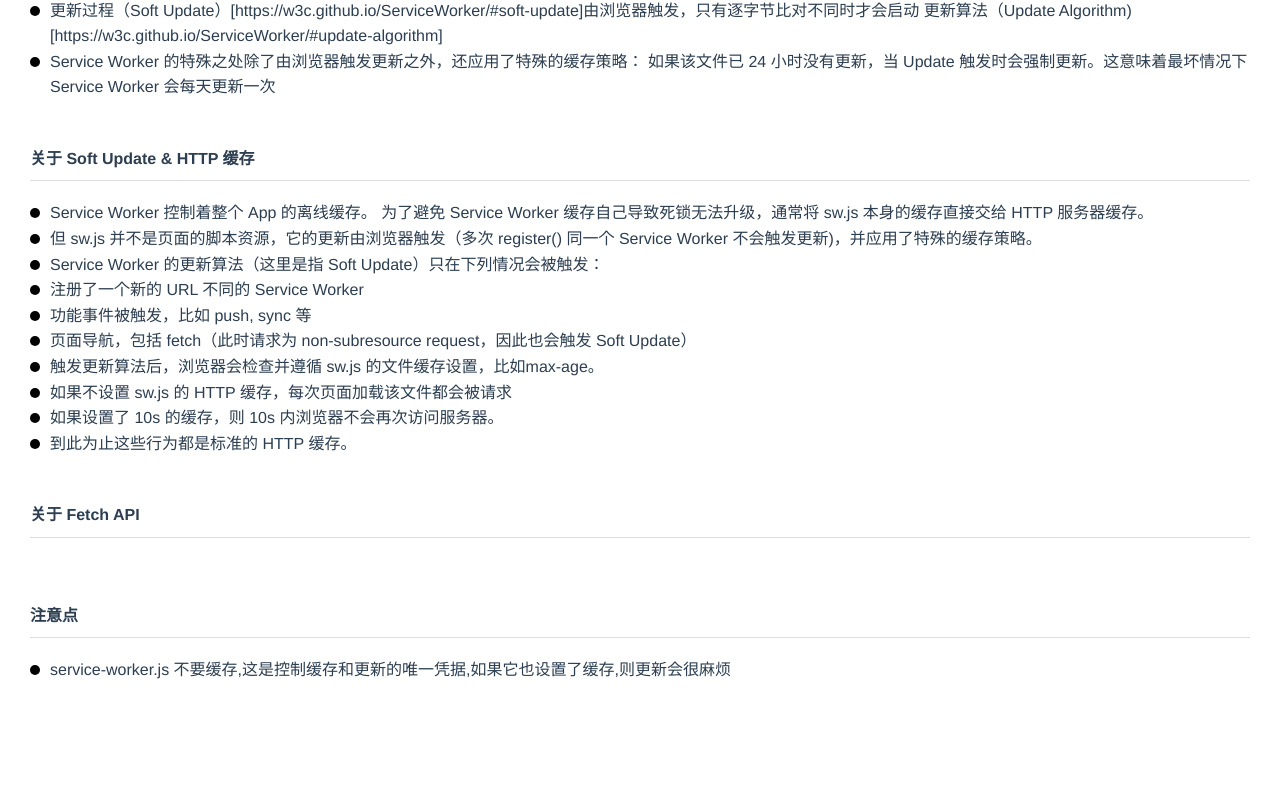
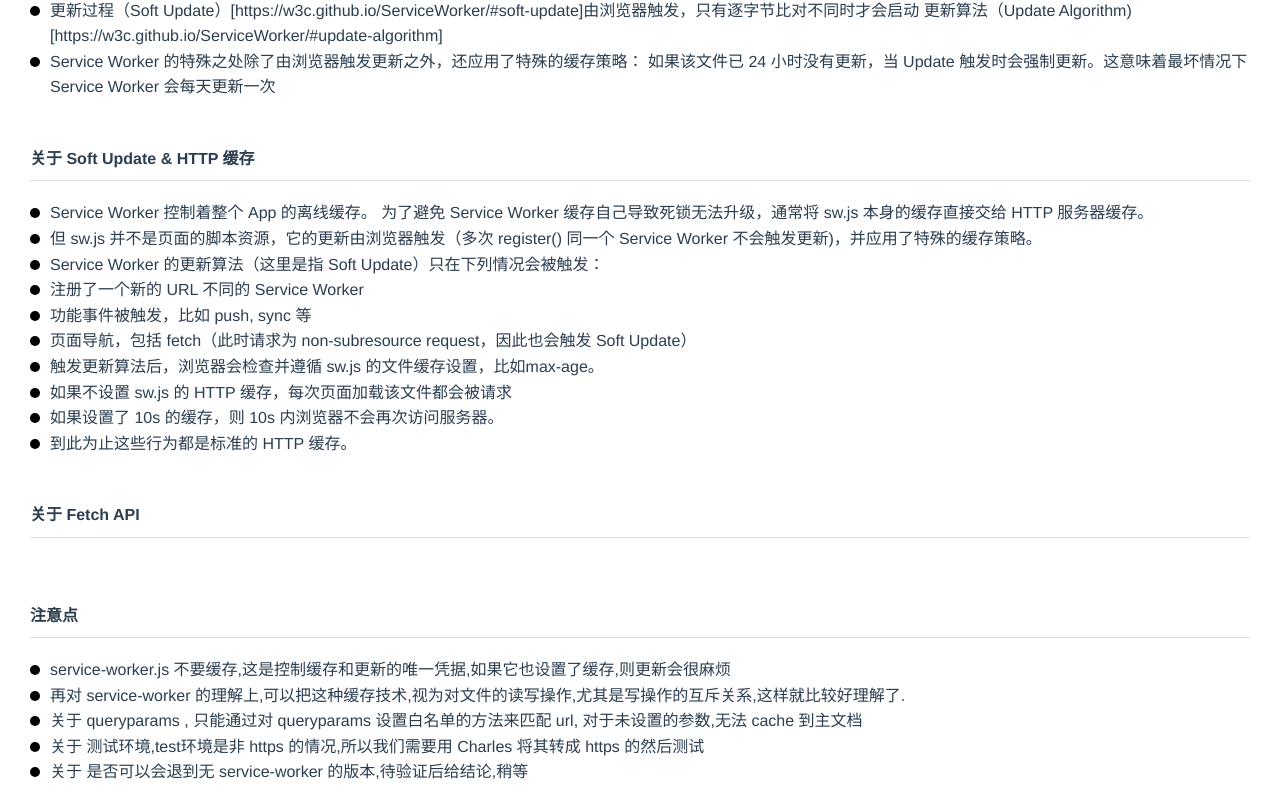
Before and after one commit to wagnlinzh/vue-pwa, a Vue app: page / in a window 1280 px wide. Shown: the part 598-1402 px from the top of the page. Before the commit the page ends 1300 px from the top, so only its background shows below. Built offline with nearby package versions, Linux system fonts and the light colour scheme.

Commit message:
update notes

```diff
--- a/src/components/pwa-notes.vue
+++ b/src/components/pwa-notes.vue
@@ -68,7 +68,11 @@
             {
               title: '注意点',
               content: [
-                'service-worker.js 不要缓存,这是控制缓存和更新的唯一凭据,如果它也设置了缓存,则更新会很麻烦'
+                'service-worker.js 不要缓存,这是控制缓存和更新的唯一凭据,如果它也设置了缓存,则更新会很麻烦',
+                '再对 service-worker 的理解上,可以把这种缓存技术,视为对文件的读写操作,尤其是写操作的互斥关系,这样就比较好理解了.',
+                '关于 queryparams , 只能通过对 queryparams 设置白名单的方法来匹配 url, 对于未设置的参数,无法 cache 到主文档',
+                '关于 测试环境,test环境是非 https 的情况,所以我们需要用 Charles 将其转成 https 的然后测试',
+                '关于 是否可以会退到无 service-worker 的版本,待验证后给结论,稍等'
               ]
             }
           ]
```
Also changed, not shown: 7 other files (tests, documents, lock files or other folders).
